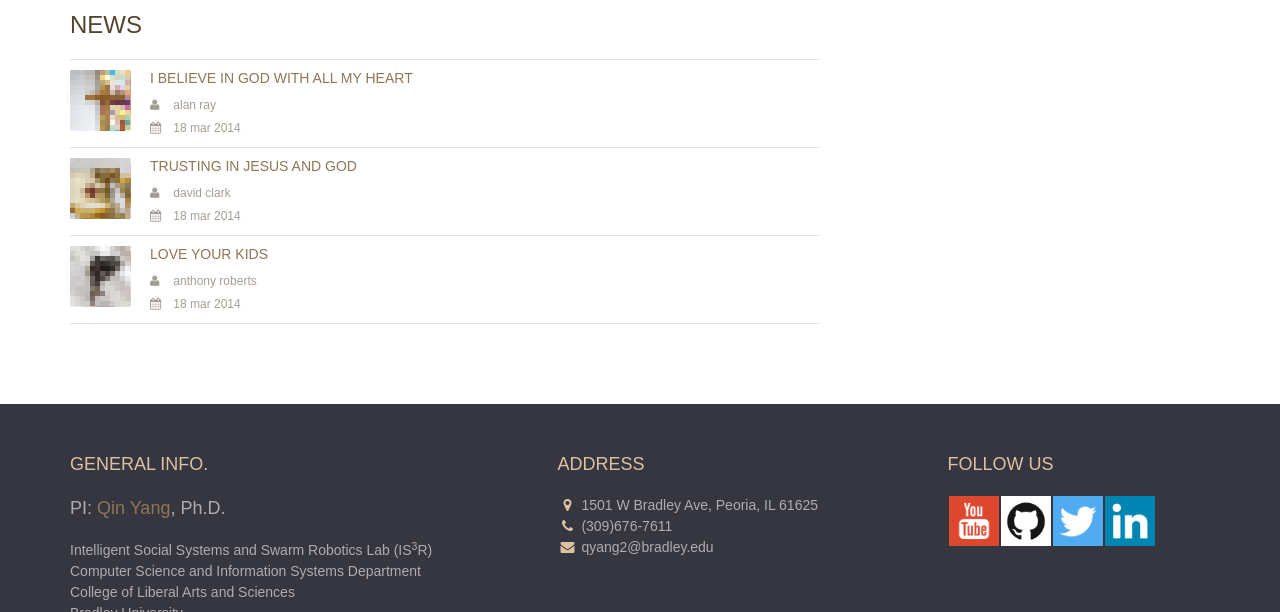
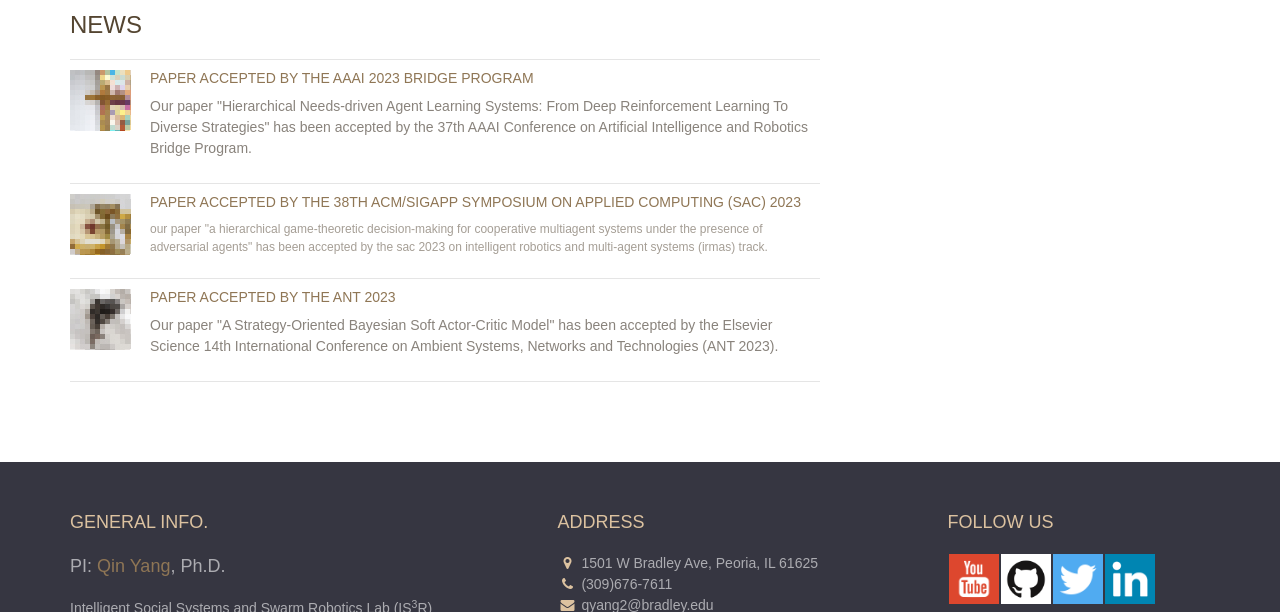
Before and after one commit to is3rlab/is3rlab.github.io, a plain HTML site: page media.html in a window 1280 px wide. Shown: the part 793-1405 px from the top of the page. Drawn offline with Linux system fonts and the light colour scheme; a web font is replaced by a local one.

Commit message:
Update media.html

```diff
--- a/media.html
+++ b/media.html
@@ -82,31 +82,27 @@
 									<li>
 										<img src="images/small-thumb-1.jpg" alt="">
 										<div class="seremon-detail">
-											<h3 class="seremon-title"><a href="#">I believe in god with all my heart</a></h3>
-											<div class="seremon-meta">
-												<div class="pastor"><i class="fa fa-user"></i> Alan Ray</div>
-												<div class="date"><i class="fa fa-calendar"></i> 18 mar 2014</div>
-											</div>
+											<h3 class="seremon-title"><a href="https://www.istc.cnr.it/en/content/aaai-23-bridge-session-artificial-intelligence-and-robotics" target="blank">Paper Accepted by the AAAI 2023 Bridge Program</a></h3>
+											<p>Our paper "Hierarchical Needs-driven Agent Learning Systems: From Deep Reinforcement Learning To Diverse Strategies" has been accepted
+												   by the 37th AAAI Conference on Artificial Intelligence and Robotics Bridge Program.</p>
 										</div>
 									</li>
 									<li>
 										<img src="images/small-thumb-2.jpg" alt="">
 										<div class="seremon-detail">
-											<h3 class="seremon-title"><a href="#">Trusting in jesus and god</a></h3>
+											<h3 class="seremon-title"><a href="https://acmsac-irmas2023.isr.uc.pt/index.php/track-program" target="blank">Paper Accepted by the 38th ACM/SIGAPP Symposium On Applied Computing (SAC) 2023</a></h3>
 											<div class="seremon-meta">
-												<div class="pastor"><i class="fa fa-user"></i> David Clark</div>
-												<div class="date"><i class="fa fa-calendar"></i> 18 mar 2014</div>
+												<p>Our paper "A Hierarchical Game-Theoretic Decision-Making for Cooperative Multiagent Systems Under the
+												   Presence of Adversarial Agents" has been accepted by the SAC 2023 on Intelligent Robotics and Multi-Agent Systems (IRMAS) track.</p>
 											</div>
 										</div>
 									</li>
 									<li>
 										<img src="images/small-thumb-3.jpg" alt="">
 										<div class="seremon-detail">
-											<h3 class="seremon-title"><a href="#">Love your kids</a></h3>
-											<div class="seremon-meta">
-												<div class="pastor"><i class="fa fa-user"></i> anthony roberts</div>
-												<div class="date"><i class="fa fa-calendar"></i> 18 mar 2014</div>
-											</div>
+											<h3 class="seremon-title"><a href="http://cs-conferences.acadiau.ca/ant-23/" target="blank">Paper Accepted by the ANT 2023</a></h3>
+											<p>Our paper "A Strategy-Oriented Bayesian Soft Actor-Critic Model" has been accepted by
+											   the Elsevier Science 14th International Conference on Ambient Systems, Networks and Technologies (ANT 2023).</p>
 										</div>
 									</li>
 								</ul>
```
